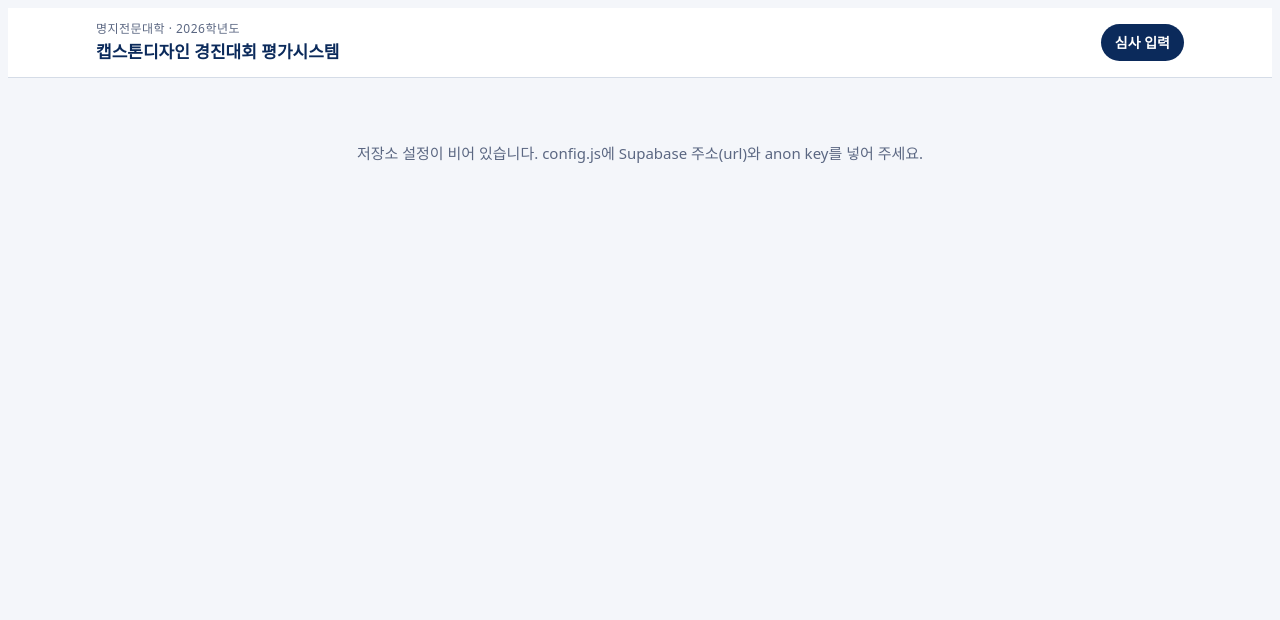
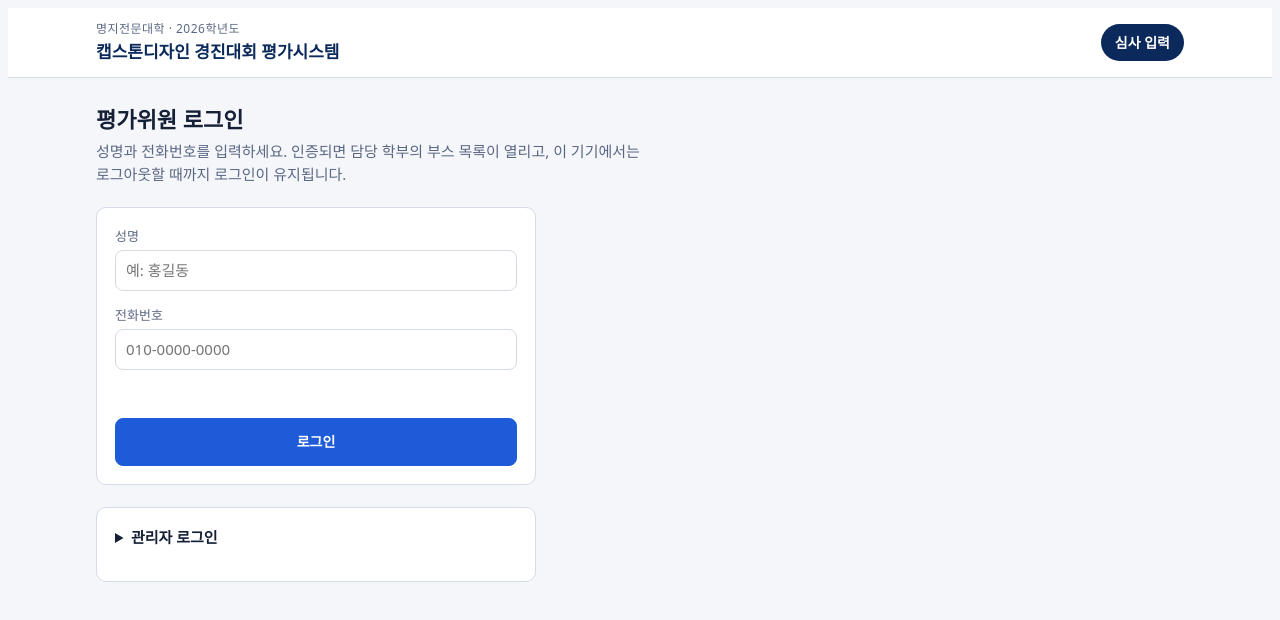
Before and after one commit to neoyonghan/Capstone_CON, a plain HTML site: page index.html in a window 1280 px wide. Drawn offline with nearby package versions, Linux system fonts and the light colour scheme; a web font is replaced by a local one.

Commit message:
Supabase 프로젝트 주소·publishable key 연결, supabase-js 2.79.0
Co-Authored-By: Claude Opus 5.5 <noreply@anthropic.com>
Claude-Session: https://claude.ai/code/session_01Fv6GGqcFjU2jEFgthbjZNR

```diff
--- a/index.html
+++ b/index.html
@@ -148,15 +148,15 @@ td input[type=text]{min-width:140px;padding:6px 8px}
 
 <script src="https://cdnjs.cloudflare.com/ajax/libs/xlsx/0.18.5/xlsx.full.min.js"></script>
 <script src="https://cdnjs.cloudflare.com/ajax/libs/jspdf/2.5.1/jspdf.umd.min.js"></script>
-<script src="https://cdn.jsdelivr.net/npm/@supabase/supabase-js@2.45.4/dist/umd/supabase.min.js"></script>
+<script src="https://cdn.jsdelivr.net/npm/@supabase/supabase-js@2.79.0/dist/umd/supabase.js"></script>
 <script>
 /* ===== Supabase 연결 설정 (여기 두 값만 바꾸면 됩니다) =====
    ─ 대시보드 Project Settings → API 의 값 두 개를 넣으세요.
    anon public key 는 웹에 공개돼도 되는 키입니다(표는 보안 규칙으로 막혀 있음).
    service_role key 는 절대 넣지 마세요. */
 window.SB_CONFIG = {
-  url: 'https://YOUR_PROJECT_ID.supabase.co',
-  anonKey: 'YOUR_ANON_PUBLIC_KEY'
+  url: 'https://xrwsjvwwjmlkytrtbdoh.supabase.co',
+  anonKey: 'sb_publishable_OxYgDNwo0uj2LROPkwrf2w_GZJhAOqx'
 };
 </script>
 <script>
```
